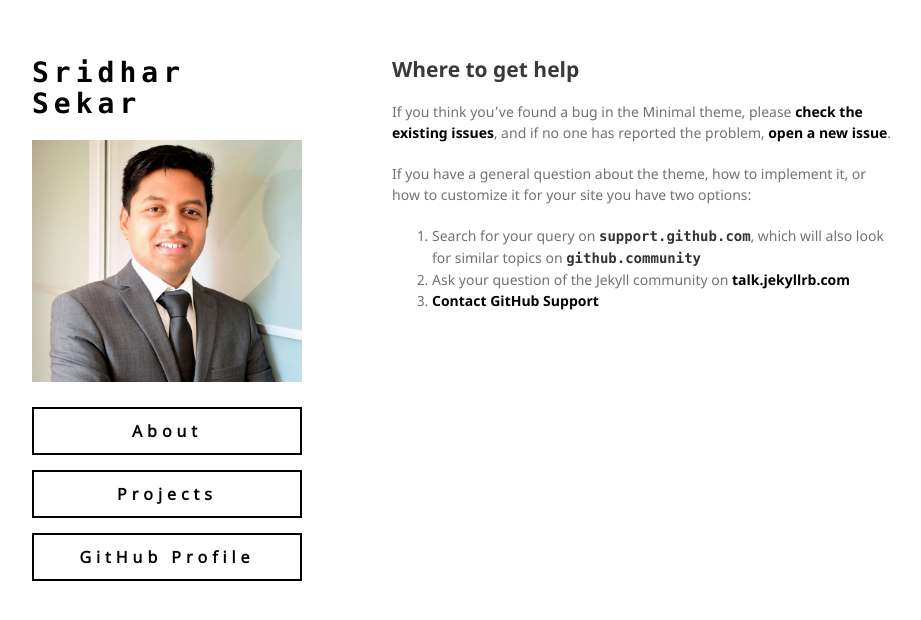
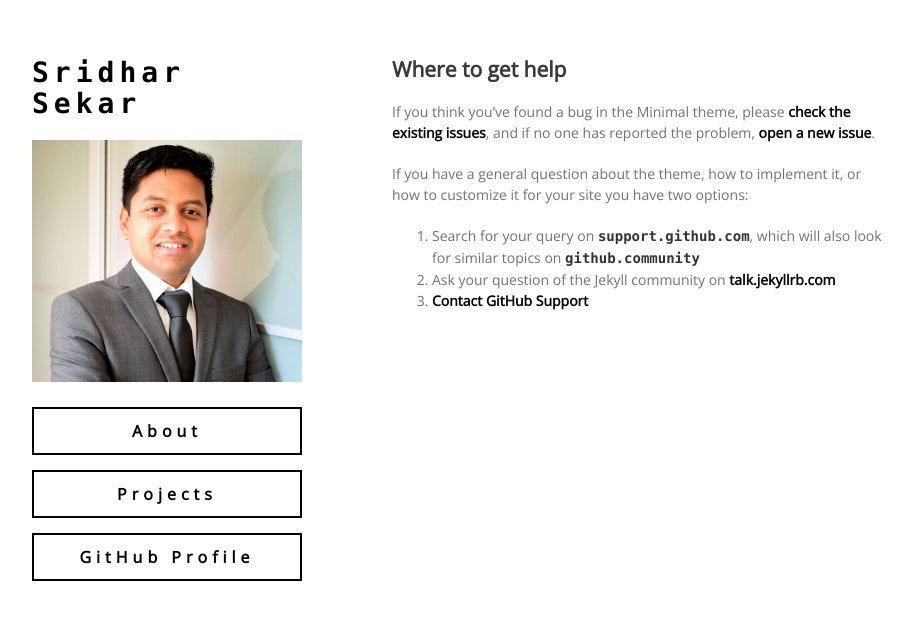
Before and after one commit to sridhar-portfolio/sridhar-portfolio.github.io, a Jekyll site: the page built from docs/SUPPORT.md, in a window 1280 px wide. Shown: the top 620 px of the page, without its empty margins (178-1099 px from the left). Built offline with Jekyll 4.4.1, drawn with Linux system fonts in a browser that asks for light colours; our own code applies the rules of GitHub Pages for plain Markdown files; the repository's description, which GitHub fills in, is left out.

Commit message:
Update jekyll-theme-minimal.scss

```diff
--- a/_sass/jekyll-theme-minimal.scss
+++ b/_sass/jekyll-theme-minimal.scss
@@ -4,7 +4,7 @@
 body {
   background-color: #fff;
   padding:50px;
-  font: 14px/1.5 "Noto Sans", "Helvetica Neue", Helvetica, Arial, sans-serif;
+  font: 14px/1.5 "Open Sans", "Helvetica Neue", Helvetica, Arial, sans-serif;
   color:#727272;
   font-weight:400;
 }
```
